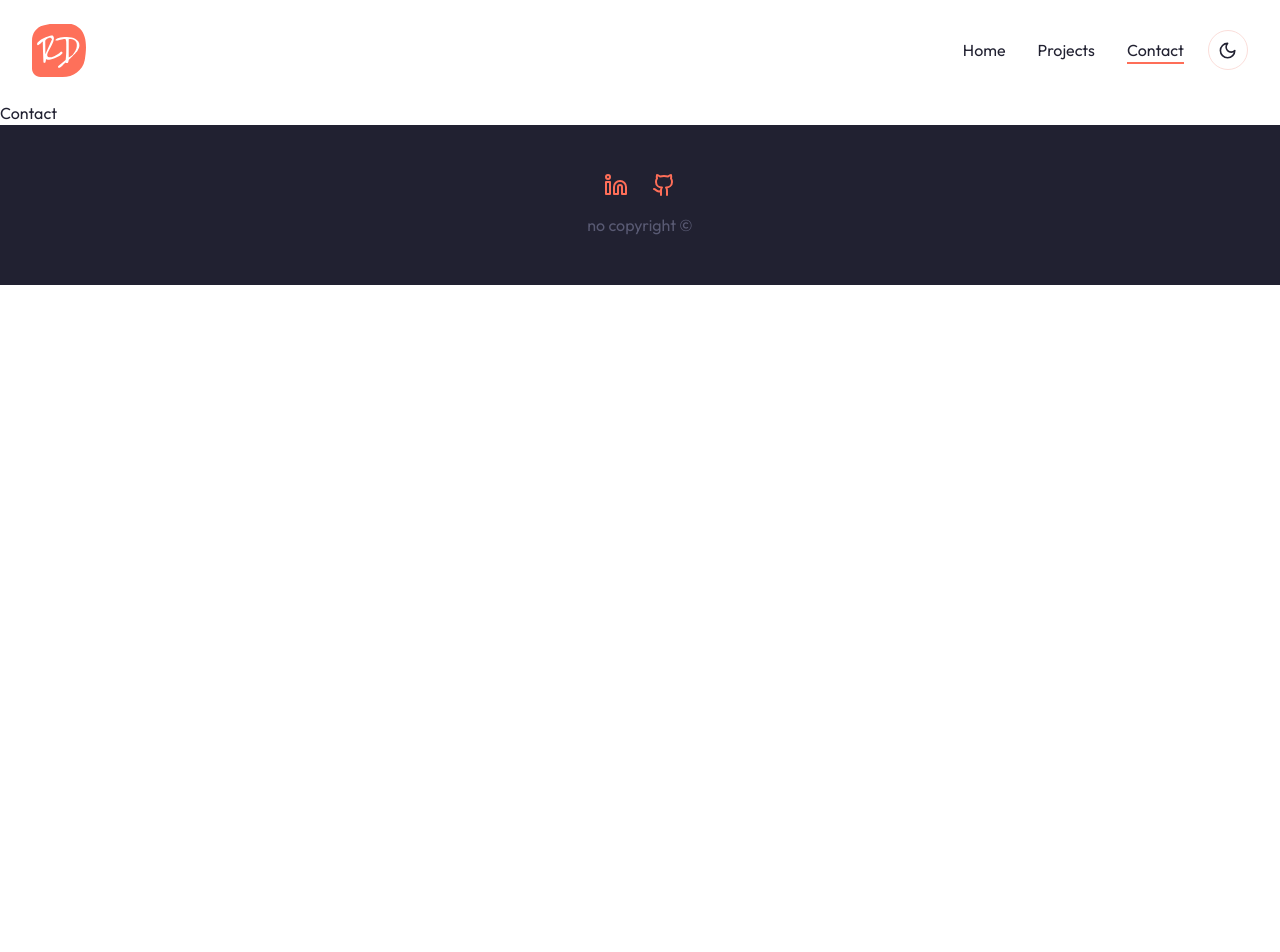
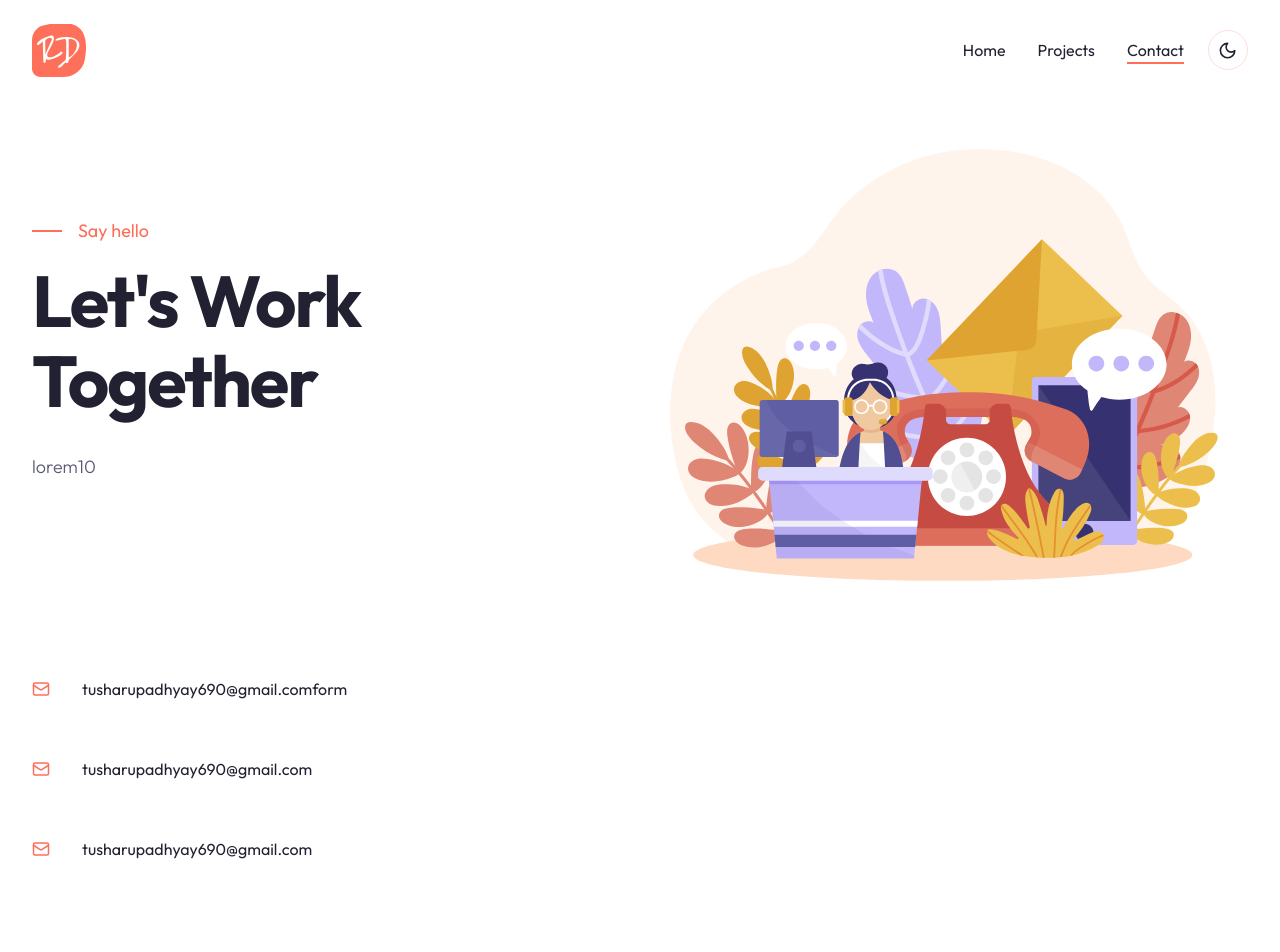
Before and after one commit to tushar-upadhya/Bhagavad-Gita, a Next.js app: page /contact in a window 1280 px wide. Shown: the top 952 px of the page. Before the commit the page ends 800 px from the top, so only its background shows below. Built offline with nearby package versions, Linux system fonts and the light colour scheme.

Commit message:
contact page remain

```diff
--- a/app/contact/page.js
+++ b/app/contact/page.js
@@ -1,5 +1,49 @@
+import { MailIcon, HomeIcon, PhoneCall } from "lucide-react";
+
 const Contact = () => {
-  return <div>Contact</div>;
+  return (
+    <section>
+      <div className="container mx-auto">
+        {/* text & illustration */}
+        <div className="grid xl:grid-cols-2 pt-12 xl:h-[480px] mb-6 xl:mb-24">
+          {/* text */}
+          <div className="flex flex-col justify-center">
+            <div className="flex items-center mb-4 text-lg gap-x-4 text-primary">
+              <span className="w-[30px] h-[2px] bg-primary"></span>
+              <div>Say hello</div>
+            </div>
+            <h1 className="max-w-md mb-8 h1">Let's Work Together</h1>
+            <p className="subtitle min-w-[400px]">lorem10</p>
+          </div>
+          {/* illustration  */}
+          <div className="hidden w-full bg-top bg-no-repeat bg-contain xl:flex bg-contact_illustration_light dark:bg-contact_illustration_dark" />
+        </div>
+        {/* info */}
+        <div className="flex mb-24 xl:grid-cols-2 xl:mb-32">
+          {/* info text */}
+          <div className="flex flex-col mb-12 gap-y-4 xl:gap-y-14 xl:mb-24">
+            {/* mail */}
+            <div className="flex items-center gap-x-8">
+              <MailIcon className="text-primary" size={18} />
+              <div>tusharupadhyay690@gmail.com</div>
+            </div>
+            {/* mail */}
+            <div className="flex items-center gap-x-8">
+              <MailIcon className="text-primary" size={18} />
+              <div>tusharupadhyay690@gmail.com</div>
+            </div>
+            {/* mail */}
+            <div className="flex items-center gap-x-8">
+              <MailIcon className="text-primary" size={18} />
+              <div>tusharupadhyay690@gmail.com</div>
+            </div>
+          </div>
+
+          <form>form</form>
+        </div>
+      </div>
+    </section>
+  );
 };
 
 export default Contact;
--- a/tailwind.config.js
+++ b/tailwind.config.js
@@ -85,6 +85,9 @@
         about_shape_dark: "url(/assets/about/shape-dark.svg)",
         work_project_bg_light: "url(/assets/work/project-bg-light.png)",
         work_project_bg_dark: "url(/assets/work/project-bg-dark.png)",
+        contact_illustration_light:
+          "url(/assets/contact/illustration-light.svg)",
+        contact_illustration_dark: "url(/assets/contact/illustration-dark.svg)",
       },
     },
   },
```
